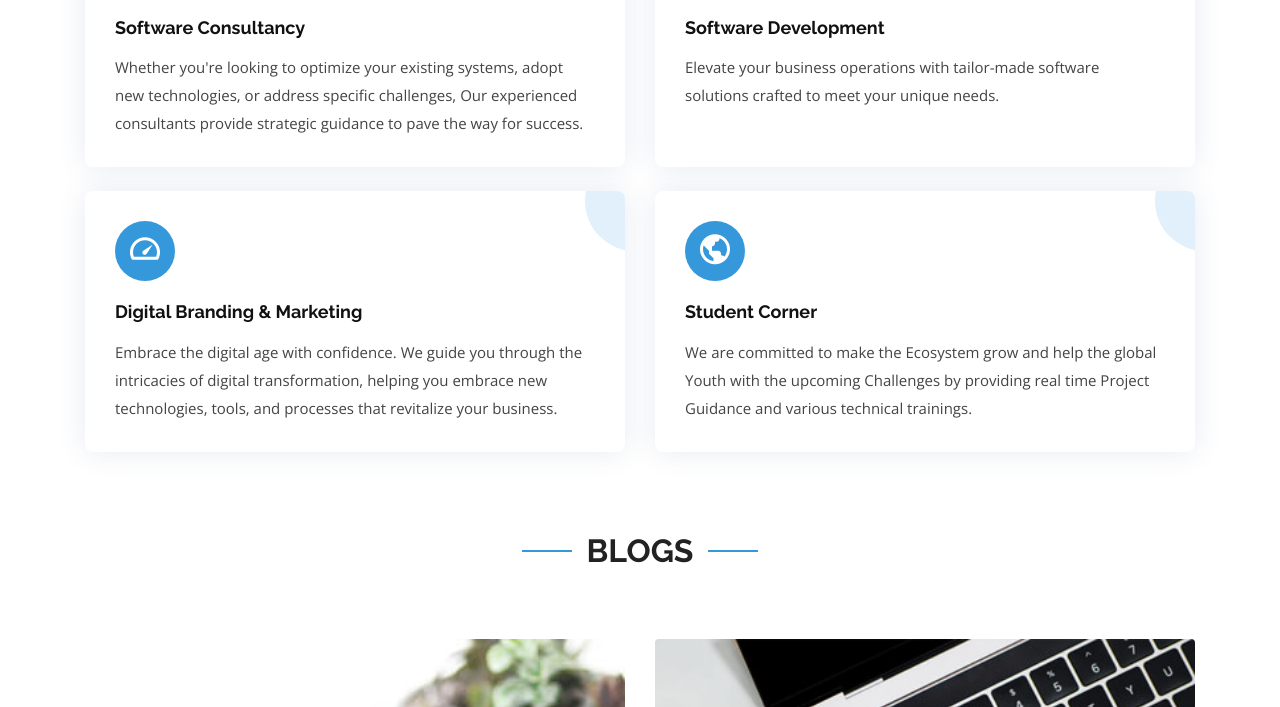
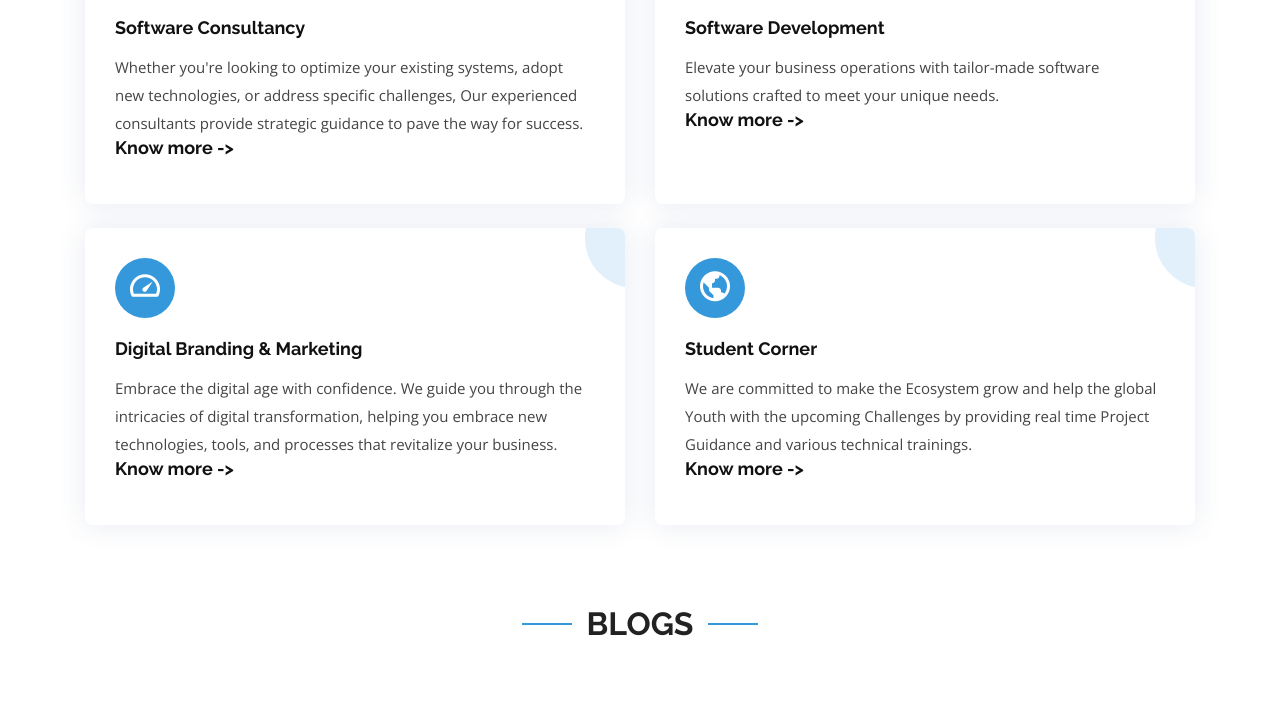
Before and after one commit to AnsGenix-IT/ans, a plain HTML site: page index.html in a window 1280 px wide. Shown: the part 2134-2841 px from the top of the page. Drawn offline with nearby package versions, Linux system fonts and the light colour scheme.

Commit message:
know more links
know more links

```diff
--- a/index.html
+++ b/index.html
@@ -222,22 +222,24 @@
         </div>
 
         <div class="row">
-          <a  href="service-details.html"><div class="col-md-6 col-lg-6 d-flex align-items-stretch mb-5 mb-lg-0">
+          <div class="col-md-6 col-lg-6 d-flex align-items-stretch mb-5 mb-lg-0">
             <div class="icon-box" data-aos="fade-up" data-aos-delay="100">
               <div class="icon"><i class="bx bx-bookmark"></i></div>
               <h4 class="title"><a href="service-details.html">Software Consultancy</a></h4>
               <p class="description">Whether you're looking to optimize your existing systems, adopt new technologies, or address specific challenges, Our experienced consultants provide strategic guidance to pave the way for success.
               </p>
+              <h4 class="title"><a href="service-details.html">Know more -></a></h4>
             </div>
-          </div></a>
+          </div>
 
-        <a href="service-2.html"><div class="col-md-6 col-lg-6 d-flex align-items-stretch mb-5 mb-lg-0">
+        <div class="col-md-6 col-lg-6 d-flex align-items-stretch mb-5 mb-lg-0">
             <div class="icon-box" data-aos="fade-up" data-aos-delay="200">
               <div class="icon"><i class="bx bxl-javascript"></i></div>
               <h4 class="title"><a href="service-2.html">Software Development</a></h4>
               <p class="description">Elevate your business operations with tailor-made software solutions crafted to meet your unique needs.</p>
+              <h4 class="title"><a href="service-2.html">Know more -></a></h4>
             </div>
-          </div></a>
+          </div>
 
         </div>
         <br>
@@ -248,6 +250,7 @@
               <div class="icon"><i class="bx bx-tachometer"></i></div>
               <h4 class="title"><a href="service4.html">Digital Branding & Marketing</a></h4>
               <p class="description">Embrace the digital age with confidence. We guide you through the intricacies of digital transformation, helping you embrace new technologies, tools, and processes that revitalize your business.</p>
+              <h4 class="title"><a href="service4.html">Know more -></a></h4>
             </div>
           </div></a>
 
@@ -256,6 +259,7 @@
               <div class="icon"><i class="bx bx-world"></i></div>
               <h4 class="title"><a href="service3.html">Student Corner</a></h4>
               <p class="description">We are committed to make the Ecosystem grow and help the global Youth with the upcoming Challenges by providing real time Project Guidance and various technical trainings.</p>
+              <h4 class="title"><a href="service3.html">Know more -></a></h4>
             </div>
           </div></a>
 
```
